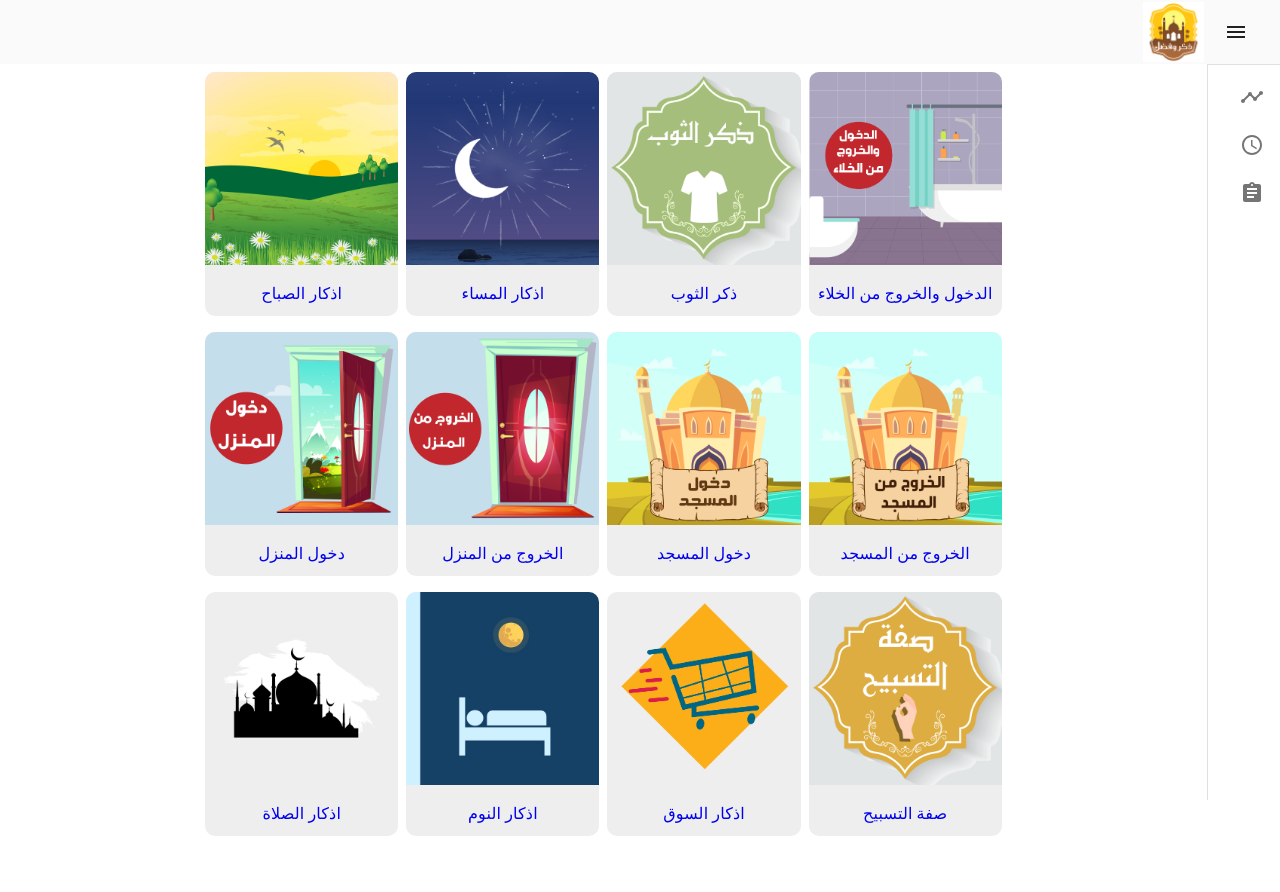
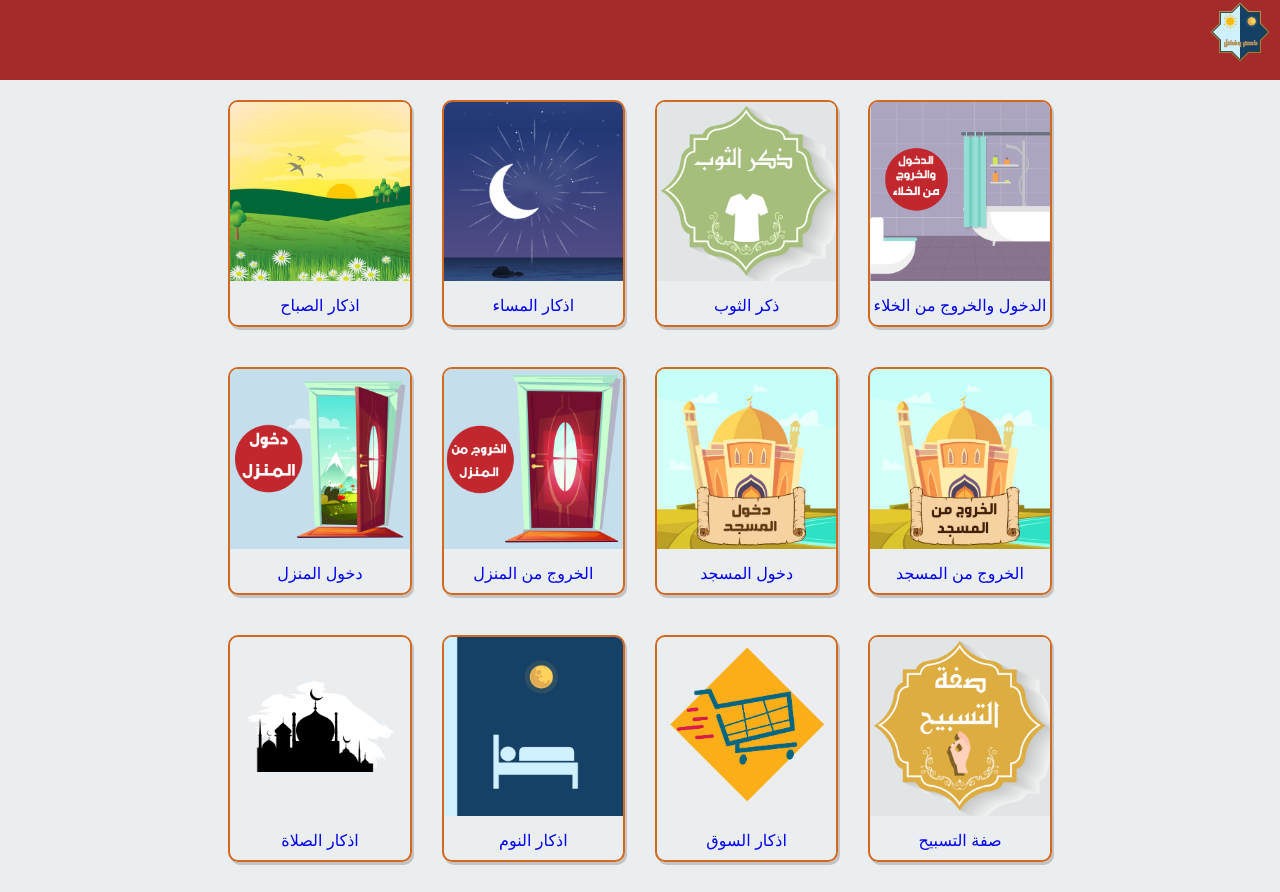
Before and after one commit to FadyAhmed/zekr-w-fadl, a React (Create React App) app: page / in a window 1280 px wide. Before the commit the page ends 851 px from the top, so only its background shows below. Built offline with nearby package versions, Linux system fonts and the light colour scheme.

Commit message:
solving versions 2

```diff
--- a/src/components/UI/Soon.js
+++ b/src/components/UI/Soon.js
@@ -7,5 +7,4 @@ const Soon = (props) => {
     </div>
   );
 };
-
 export default Soon;
--- a/src/components/azkar/OneZekrData.js
+++ b/src/components/azkar/OneZekrData.js
@@ -64,9 +64,7 @@ const OneZekrData = (props) => {
               {azkarData.length - 1 !== index && <hr />}
             </Grid>
             <Grid container xs={1} md={2}>
-              <div className={classes.order}>
-                <p>{zekr.priority}</p>
-              </div>
+              <div className={classes.order}>{zekr.priority}</div>
             </Grid>
           </Grid>
         );
--- a/src/components/azkar/OneZekrData.module.css
+++ b/src/components/azkar/OneZekrData.module.css
@@ -40,21 +40,16 @@
 
 .order {
   margin: 1.5px 14px 1.5px 10px;
-  padding: 16px;
+  padding: 10px;
   border: solid rgb(235, 139, 71) 1.5px;
-  width: 16px;
-  height: 16px;
+  width: 9px;
+  height: 9px;
   font-size: 100%;
   line-height: 9px;
   border-radius: 50%;
   background-color: rgb(235, 139, 71);
   color: white;
+  display: flex;
+  text-align: center;
   justify-content: center;
-  display: flex;
 }
-.order p {
-  margin: 0;
-  padding: 0;
-  margin-top: -3px;
-  display: flex;
-}
--- a/src/components/azkar/ZekrItem.module.css
+++ b/src/components/azkar/ZekrItem.module.css
@@ -1,12 +1,11 @@
 .item {
   text-align: center;
+  border: chocolate solid 2px;
   border-radius: 10px;
-  margin-top: -16px;
-  margin-bottom: -16px;
-  margin-left: 4px;
-  margin-right: 4px;
+  margin: 0px 15px;
   overflow: hidden;
-  background-color: rgb(238, 238, 238);
+  z-index: 10;
+  box-shadow: 2px 3px #c5c3c3;
 }
 
 .title {
--- a/src/components/layout/Drawer.js
+++ b/src/components/layout/Drawer.js
@@ -1,221 +1,95 @@
-import AccessTimeIcon from "@mui/icons-material/AccessTime";
-import AssignmentIcon from "@mui/icons-material/Assignment";
-import ChevronLeftIcon from "@mui/icons-material/ChevronLeft";
-import ChevronRightIcon from "@mui/icons-material/ChevronRight";
 import MenuIcon from "@mui/icons-material/Menu";
-import TimelineIcon from "@mui/icons-material/Timeline";
-import MuiAppBar from "@mui/material/AppBar";
 import Box from "@mui/material/Box";
-import * as Colors from "@mui/material/colors";
-import CssBaseline from "@mui/material/CssBaseline";
+import Button from "@mui/material/Button";
+import { grey } from "@mui/material/colors";
 import Divider from "@mui/material/Divider";
-import MuiDrawer from "@mui/material/Drawer";
-import IconButton from "@mui/material/IconButton";
+import Drawer from "@mui/material/Drawer";
 import List from "@mui/material/List";
-import ListItem from "@mui/material/ListItem";
-import ListItemIcon from "@mui/material/ListItemIcon";
-import ListItemText from "@mui/material/ListItemText";
-import { styled, useTheme } from "@mui/material/styles";
-import Toolbar from "@mui/material/Toolbar";
-import Typography from "@mui/material/Typography";
 import * as React from "react";
-import { NavLink, useLocation } from "react-router-dom";
+import { NavLink } from "react-router-dom";
 import classes from "./Drawer.module.css";
-import useMediaQuery from "@mui/material/useMediaQuery";
+import { makeStyles } from "@mui/styles";
 
-const drawerWidth = 240;
-
-const openedMixin = (theme) => ({
-  width: drawerWidth,
-  transition: theme.transitions.create("width", {
-    easing: theme.transitions.easing.sharp,
-    duration: theme.transitions.duration.enteringScreen,
-  }),
-});
-
-const closedMixin = (theme, mobile) => ({
-  // mob
-  width: !mobile ? 0 : drawerWidth,
-
-  transition: theme.transitions.create("width", {
-    easing: theme.transitions.easing.sharp,
-    duration: theme.transitions.duration.leavingScreen,
-  }),
-  overflowX: "hidden",
-  [theme.breakpoints.up("sm")]: {
-    width: `calc(${theme.spacing(9)} + 1px)`,
+const useStyles = makeStyles({
+  paper: {
+    background: "brown",
+    color: "white",
   },
 });
 
-const DrawerHeader = styled("div")(({ theme }) => ({
-  display: "flex",
-  alignItems: "center",
-  justifyContent: "space-between",
-  padding: theme.spacing(0, 1),
-  // necessary for content to be below app bar
-  ...theme.mixins.toolbar,
-}));
+export default function TemporaryDrawer() {
+  const logo = `${process.env.PUBLIC_URL}/assets/logo.png`;
 
-const AppBar = styled(MuiAppBar, {
-  shouldForwardProp: (prop) => prop !== "open",
-})(({ theme, open, mobile }) => ({
-  // mob remove
-  zIndex: mobile ? theme.zIndex.drawer + 1 : theme.zIndex.drawer - 10,
+  const styles = useStyles();
 
-  transition: theme.transitions.create(["width", "margin"], {
-    easing: theme.transitions.easing.sharp,
-    duration: theme.transitions.duration.leavingScreen,
-  }),
-  ...(open && {
-    // mob
-    marginRight: !mobile ? -drawerWidth : drawerWidth,
+  const [state, setState] = React.useState(false);
 
-    width: `calc(100% - ${drawerWidth}px)`,
-    transition: theme.transitions.create(["width", "margin"], {
-      easing: theme.transitions.easing.sharp,
-      duration: theme.transitions.duration.enteringScreen,
-    }),
-  }),
-}));
+  const toggleDrawer = () => (event) => {
+    if (
+      event.type === "keydown" &&
+      (event.key === "Tab" || event.key === "Shift")
+    ) {
+      return;
+    }
 
-const Drawer = styled(MuiDrawer, {
-  shouldForwardProp: (prop) => prop !== "open",
-})(({ theme, open, mobile }) => ({
-  width: drawerWidth,
-  flexShrink: 0,
-  whiteSpace: "nowrap",
-  boxSizing: "border-box",
-
-  ...(open && {
-    ...openedMixin(theme),
-    "& .MuiDrawer-paper": openedMixin(theme),
-
-    // mob
-    width: !mobile ? 0 : drawerWidth,
-  }),
-
-  ...(!open && {
-    ...closedMixin(theme, mobile),
-    "& .MuiDrawer-paper": closedMixin(theme, mobile),
-  }),
-}));
-
-export default function MiniDrawer(props) {
-  const logo = `${process.env.PUBLIC_URL}/assets/logo.png`;
-  const location = useLocation();
-  const mobile = useMediaQuery("(min-width:600px)");
-
-  const theme = useTheme();
-  const [open, setOpen] = React.useState(false);
-
-  const handleDrawerOpen = () => {
-    setOpen(true);
+    setState(!state);
   };
 
-  const handleDrawerClose = () => {
-    setOpen(false);
-  };
+  const list = () => (
+    <Box
+      sx={{ width: 300 }}
+      role="presentation"
+      onClick={toggleDrawer()}
+      onKeyDown={toggleDrawer()}
+    >
+      <List className={classes.list}>
+        <div className={classes.logo}>
+          <img src={logo} alt="Logo" />
+        </div>
+        <NavLink
+          className={classes.singleTab}
+          activeClassName={classes.activeTab}
+          to="/azkar"
+        >
+          الاذكار
+        </NavLink>
+        <Divider />
+        <NavLink
+          className={classes.singleTab}
+          activeClassName={classes.activeTab}
+          to="/prayer-times"
+        >
+          مواقيت الصلاة
+        </NavLink>
+        <Divider />
+        <NavLink
+          className={classes.singleTab}
+          activeClassName={classes.activeTab}
+          to="/quran"
+        >
+          القرآن الكريم
+        </NavLink>
+      </List>
+    </Box>
+  );
 
   return (
-    <Box sx={{ display: "flex" }}>
-      <CssBaseline />
-      <AppBar
-        className={classes.hide}
-        position="fixed"
-        open={open}
-        mobile={mobile}
-        sx={{ boxShadow: "none", height: "64px" }}
-      >
-        <Toolbar className={classes.appBar}>
-          <IconButton
-            aria-label="open drawer"
-            onClick={handleDrawerOpen}
-            edge="start"
-            sx={{
-              color: Colors.grey[900],
-              marginLeft: "10px",
-              ...(open && { display: "none" }),
-            }}
-          >
-            <MenuIcon />
-          </IconButton>
-          <Typography variant="h6" noWrap component="div">
-            <div className={classes.logo}>
-              <img src={logo} alt="Logo" className={classes.hide} />
-            </div>
-          </Typography>
-        </Toolbar>
-      </AppBar>
-
-      <Box component="main" style={{ width: "100%" }}>
-        <DrawerHeader></DrawerHeader>
-        <div>{props.children}</div>
-      </Box>
-
-      <Drawer
-        variant="permanent"
-        open={open}
-        anchor="right"
-        mobile={mobile}
-        className={classes.hide}
-      >
-        <DrawerHeader className={classes.drawerHeader}>
-          <IconButton onClick={handleDrawerClose}>
-            <ChevronRightIcon />
-          </IconButton>
-          {!mobile && (
-            <div className={classes.logo}>
-              <img src={logo} alt="Logo" className={classes.hide} />
-            </div>
-          )}
-        </DrawerHeader>
-        <Divider />
-        <List>
-          {[
-            {
-              title: "الأذكار",
-              to: "/azkar",
-              icon: TimelineIcon,
-            },
-            {
-              title: "الصلاة",
-              to: "/prayer-times",
-              icon: AccessTimeIcon,
-            },
-            {
-              title: "القرآن",
-              to: "/quran",
-              icon: AssignmentIcon,
-            },
-          ].map((link) => (
-            <NavLink
-              onClick={() => {
-                setOpen(false);
-              }}
-              to={link.to}
-              className={classes.singleTab}
-              activeClassName={classes.activeTab}
-            >
-              <ListItem button key={link.title} sx={{ direction: "rtl" }}>
-                <ListItemIcon
-                  sx={{
-                    color:
-                      location.pathname === link.to
-                        ? Colors.green[300]
-                        : Colors.grey,
-                  }}
-                >
-                  {<link.icon />}
-                </ListItemIcon>
-                <ListItemText
-                  primary={link.title}
-                  sx={{ textAlign: "start" }}
-                />
-              </ListItem>
-            </NavLink>
-          ))}
-        </List>
-      </Drawer>
-    </Box>
+    <div>
+      <React.Fragment>
+        <div className={classes["drawer-icon"]}>
+          <Button onClick={toggleDrawer()}>
+            <MenuIcon sx={{ fontSize: 40, color: grey[50] }}></MenuIcon>
+          </Button>
+        </div>
+        <Drawer
+          classes={{ paper: styles.paper }}
+          anchor="right"
+          open={state}
+          onClose={toggleDrawer()}
+        >
+          {list()}
+        </Drawer>
+      </React.Fragment>
+    </div>
   );
 }
--- a/src/components/layout/Drawer.module.css
+++ b/src/components/layout/Drawer.module.css
@@ -11,7 +11,7 @@
 
 .logo {
   text-align: center;
-  padding-bottom: 10px;
+  padding-bottom: 15px;
 }
 
 .logo img {
@@ -40,78 +40,8 @@
   background-color: rgb(187, 110, 55);
 }
 
-.appBar {
-  direction: rtl;
-  background-color: rgb(250, 250, 250);
-  z-index: 0;
-  box-shadow: none;
-}
-
-.appBar IconButton {
-  color: black;
-  padding: 12px;
-}
-
-.logo {
-  text-align: end;
-  display: flex;
-  justify-content: flex-end;
-  align-items: center;
-  padding-top: 10px;
-}
-
-.logo img {
-  height: 3.8rem;
-  align-items: center;
-}
-
-.singleTab {
-  color: rgb(53, 52, 52);
-  text-decoration: none;
-  padding: 0px;
-}
-
-.activeTab {
-  background-color: #dbdbdb;
-}
-
-.singleTab:hover {
-  background-color: #ebebeb;
-}
-
-.drawerPaper {
-  width: 525px;
-}
-
-.drawerHeader {
-  display: flex;
-  justify-content: space-between;
-}
-
-.headerLogo {
-  display: none;
-  text-align: end;
-  display: flex;
-  justify-content: flex-end;
-  align-items: center;
-  padding-top: 10px;
-}
-
-.headerLogo img {
-  height: 3.8rem;
-  align-items: center;
-}
-
-@media (max-width: 600px) {
+@media (max-width: 500px) {
   .drawer-icon {
     display: block;
   }
-
-  .headerLogo {
-    display: none !important;
-  }
-
-  /* .hide {
-    display: none !important;
-  } */
 }
--- a/src/components/layout/Layout.js
+++ b/src/components/layout/Layout.js
@@ -1,18 +1,13 @@
 import { Fragment } from "react";
 import MainHeader from "./MainHeader";
-import classes from "./Layout.module.css";
-import BottomNavBar from "./BottomNavBar";
-import MiniDrawer from "./Drawer";
 
 const Layout = (props) => {
   return (
     <Fragment>
-      <BottomNavBar />
-      {/* <div className={classes.topMargin}></div> */}
-      <MiniDrawer>{props.children}</MiniDrawer>
-      <div className={classes.bottomMargin}></div>
+      <MainHeader />
+      <div style={{ height: "5rem" }}></div>
+      <main>{props.children}</main>
     </Fragment>
   );
 };
-
 export default Layout;
--- a/src/components/layout/MainHeader.module.css
+++ b/src/components/layout/MainHeader.module.css
@@ -39,11 +39,8 @@
   padding: 15px;
 }
 
-@media (max-width: 600px) {
+@media (max-width: 500px) {
   .tabs {
     visibility: hidden;
   }
-  .mainHeader {
-    display: none;
-  }
 }
--- a/src/index.css
+++ b/src/index.css
@@ -1,14 +1,14 @@
 body {
-  background-color: rgb(214, 208, 208);
+  background-color: rgb(235, 238, 241);
   margin: 0;
-  font-family: -apple-system, BlinkMacSystemFont, "Segoe UI", "Roboto", "Oxygen",
-    "Ubuntu", "Cantarell", "Fira Sans", "Droid Sans", "Helvetica Neue",
+  font-family: -apple-system, BlinkMacSystemFont, 'Segoe UI', 'Roboto', 'Oxygen',
+    'Ubuntu', 'Cantarell', 'Fira Sans', 'Droid Sans', 'Helvetica Neue',
     sans-serif;
   -webkit-font-smoothing: antialiased;
   -moz-osx-font-smoothing: grayscale;
 }
 
 code {
-  font-family: source-code-pro, Menlo, Monaco, Consolas, "Courier New",
+  font-family: source-code-pro, Menlo, Monaco, Consolas, 'Courier New',
     monospace;
 }
```
Also changed, not shown: public/assets/logo.png, public/assets/logo2.png (deleted).
